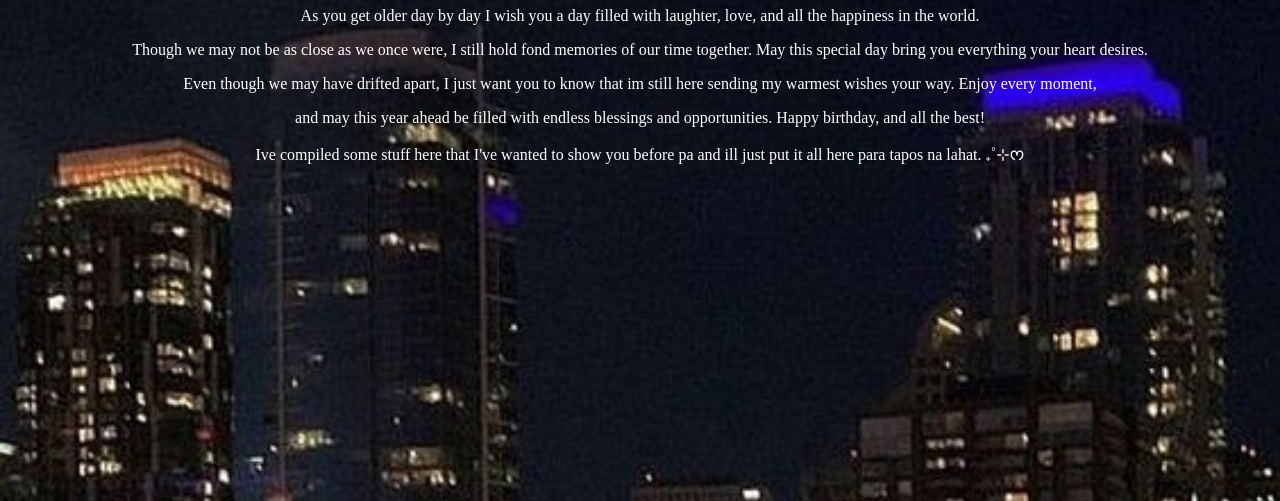
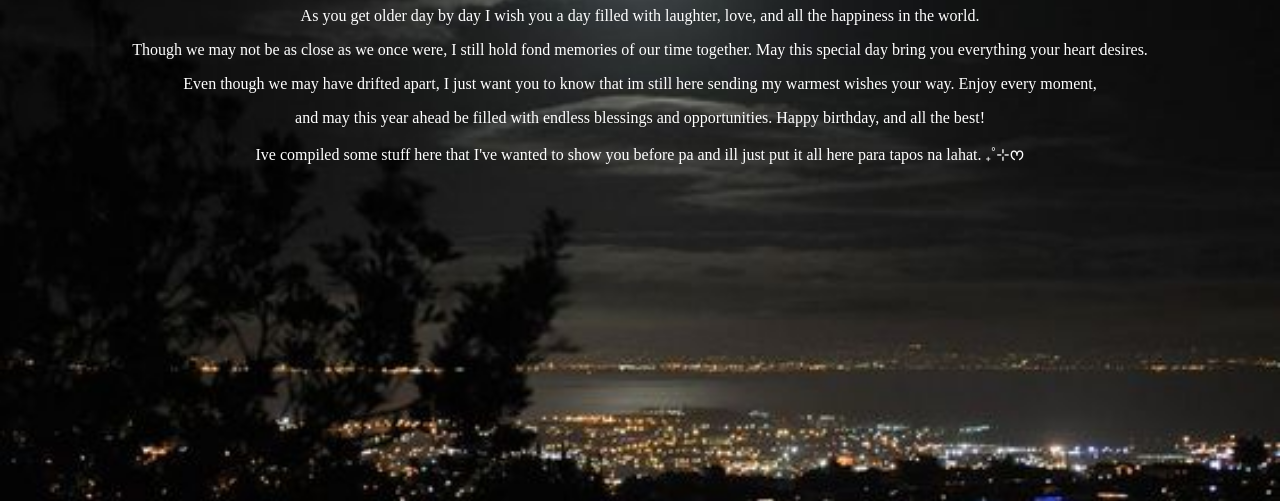
Before and after one commit to Gelo0o/HappyBirthdayyyy, a plain HTML site: page index.html in a window 1280 px wide. Shown: the part 299-800 px from the top of the page. Drawn offline with Linux system fonts and the light colour scheme.

Commit message:
Update index.html

```diff
--- a/index.html
+++ b/index.html
@@ -6,7 +6,7 @@
     <link rel="stylesheet" href="style.css">
     <style>
         body {
-            background-image: url('wowoww.jpeg');
+            background-image: url('waaaaaa.jpeg');
             background-size: cover;
             height: 100vh;
             padding: 0;
```
